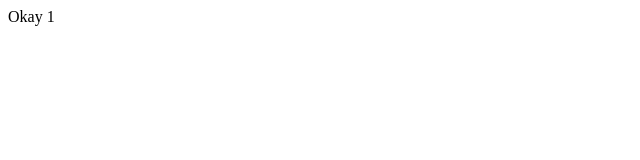
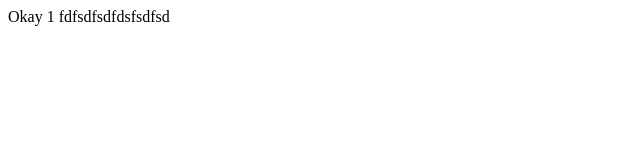
Before and after one commit to tataclassedge/threejsweb, a plain HTML site: page index.html in a window 1280 px wide. Shown: the whole page, without its empty margins (0-640 px from the left). Drawn offline with Linux system fonts and the light colour scheme.

Commit message:
Update index.html

```diff
--- a/index.html
+++ b/index.html
@@ -8,7 +8,7 @@
 
 <body>
    Okay 1
-
+fdfsdfsdfdsfsdfsd
 </body>
 
 </html>
```
